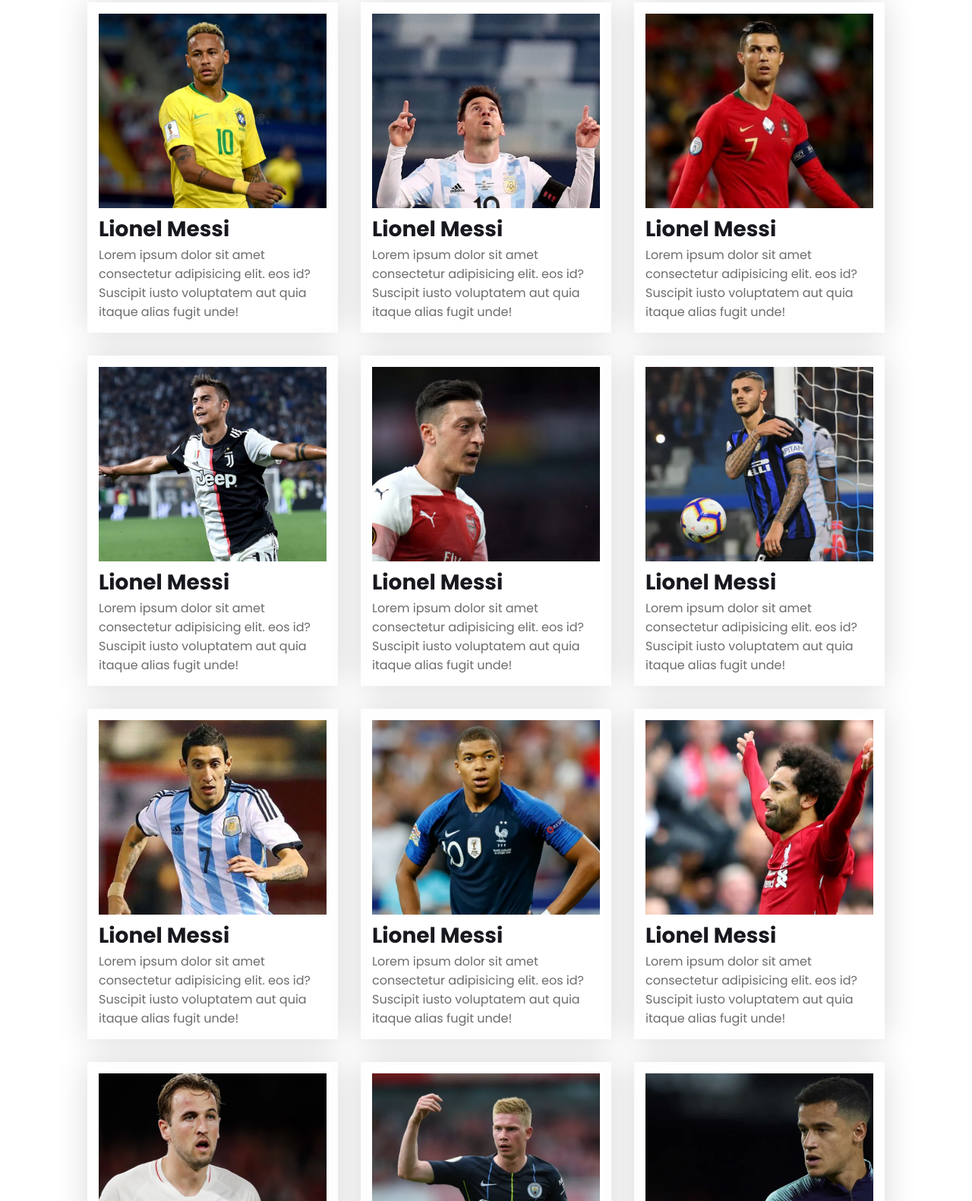
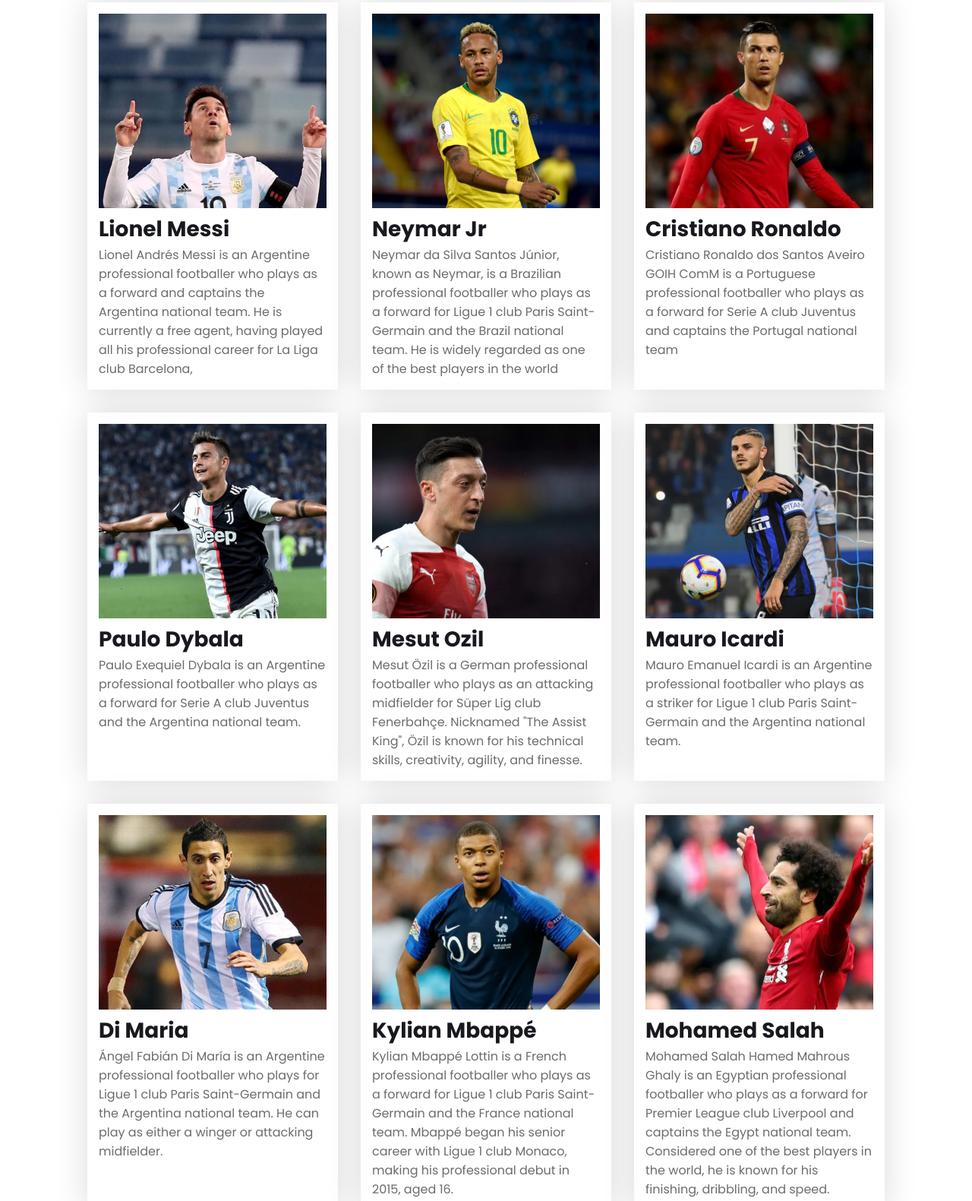
Before and after one commit to taohidbhuyian/responsive-assigment-2-repo, a plain HTML site: page index.html in a window 1280 px wide. Shown: the part 744-2325 px from the top of the page at 76% size. Drawn offline with Linux system fonts and the light colour scheme.

Commit message:
text complite

```diff
--- a/css/responcive.css
+++ b/css/responcive.css
@@ -94,7 +94,7 @@
 tab and other sami large dvaice
 ===============================*/
 
-@media only screen and (min-width: 689px) and (max-width: 991px){
+@media only screen and (min-width: 689px) and(max-width: 991px){
     .banner-wrapper {
         width: 100%;
     }
@@ -109,4 +109,8 @@ tab and other sami large dvaice
     .category-wrapper {
         grid-template-columns: repeat(3, 1fr);
     }
+    .footer-img img {
+        width: 275px;
+        height: 63px;
+    }
 }
--- a/index.html
+++ b/index.html
@@ -47,11 +47,11 @@
                 <!-- singel player part start here -->
                 <div class="player">
                     <div class="player-img">
-                        <img src="images/players/player-1.png" alt="player image">
+                        <img src="images/players/player-2.png" alt="player image">
                     </div>
                     <div class="player-text">
                         <h3>Lionel Messi</h3>
-                        <p>Lorem ipsum dolor sit amet consectetur adipisicing elit. eos id? Suscipit iusto voluptatem aut quia itaque alias fugit unde!</p>
+                        <p>Lionel Andrés Messi is an Argentine professional footballer who plays as a forward and captains the Argentina national team. He is currently a free agent, having played all his professional career for La Liga club Barcelona,</p>
                     </div>
                 </div>
                 <!-- singel player part end here -->
@@ -59,11 +59,11 @@
                 <!-- singel player part start here -->
                 <div class="player">
                     <div class="player-img">
-                        <img src="images/players/player-2.png" alt="player image">
+                        <img src="images/players/player-1.png" alt="player image">
                     </div>
                     <div class="player-text">
-                        <h3>Lionel Messi</h3>
-                        <p>Lorem ipsum dolor sit amet consectetur adipisicing elit. eos id? Suscipit iusto voluptatem aut quia itaque alias fugit unde!</p>
+                        <h3>Neymar Jr</h3>
+                        <p>Neymar da Silva Santos Júnior, known as Neymar, is a Brazilian professional footballer who plays as a forward for Ligue 1 club Paris Saint-Germain and the Brazil national team. He is widely regarded as one of the best players in the world</p>
                     </div>
                 </div>
                 <!-- singel player part end here -->
@@ -74,8 +74,8 @@
                         <img src="images/players/player-3.png" alt="player image">
                     </div>
                     <div class="player-text">
-                        <h3>Lionel Messi</h3>
-                        <p>Lorem ipsum dolor sit amet consectetur adipisicing elit. eos id? Suscipit iusto voluptatem aut quia itaque alias fugit unde!</p>
+                        <h3>Cristiano Ronaldo</h3>
+                        <p>Cristiano Ronaldo dos Santos Aveiro GOIH ComM is a Portuguese professional footballer who plays as a forward for Serie A club Juventus and captains the Portugal national team</p>
                     </div>
                 </div>
                 <!-- singel player part end here -->
@@ -86,8 +86,8 @@
                         <img src="images/players/player-4.png" alt="player image">
                     </div>
                     <div class="player-text">
-                        <h3>Lionel Messi</h3>
-                        <p>Lorem ipsum dolor sit amet consectetur adipisicing elit. eos id? Suscipit iusto voluptatem aut quia itaque alias fugit unde!</p>
+                        <h3>Paulo Dybala</h3>
+                        <p>Paulo Exequiel Dybala is an Argentine professional footballer who plays as a forward for Serie A club Juventus and the Argentina national team.</p>
                     </div>
                 </div>
                 <!-- singel player part end here -->
@@ -98,8 +98,8 @@
                         <img src="images/players/player-5.png" alt="player image">
                     </div>
                     <div class="player-text">
-                        <h3>Lionel Messi</h3>
-                        <p>Lorem ipsum dolor sit amet consectetur adipisicing elit. eos id? Suscipit iusto voluptatem aut quia itaque alias fugit unde!</p>
+                        <h3>Mesut Ozil </h3>
+                        <p>Mesut Özil is a German professional footballer who plays as an attacking midfielder for Süper Lig club Fenerbahçe. Nicknamed "The Assist King", Özil is known for his technical skills, creativity, agility, and finesse.</p>
                     </div>
                 </div>
                 <!-- singel player part end here -->
@@ -110,8 +110,8 @@
                         <img src="images/players/player-6.png" alt="player image">
                     </div>
                     <div class="player-text">
-                        <h3>Lionel Messi</h3>
-                        <p>Lorem ipsum dolor sit amet consectetur adipisicing elit. eos id? Suscipit iusto voluptatem aut quia itaque alias fugit unde!</p>
+                        <h3>Mauro Icardi </h3>
+                        <p>Mauro Emanuel Icardi is an Argentine professional footballer who plays as a striker for Ligue 1 club Paris Saint-Germain and the Argentina national team.</p>
                     </div>
                 </div>
                 <!-- singel player part end here -->
@@ -122,8 +122,8 @@
                         <img src="images/players/player-7.png" alt="player image">
                     </div>
                     <div class="player-text">
-                        <h3>Lionel Messi</h3>
-                        <p>Lorem ipsum dolor sit amet consectetur adipisicing elit. eos id? Suscipit iusto voluptatem aut quia itaque alias fugit unde!</p>
+                        <h3>Di Maria</h3>
+                        <p>Ángel Fabián Di María is an Argentine professional footballer who plays for Ligue 1 club Paris Saint-Germain and the Argentina national team. He can play as either a winger or attacking midfielder.</p>
                     </div>
                 </div>
                 <!-- singel player part end here -->
@@ -134,8 +134,8 @@
                         <img src="images/players/player-8.png" alt="player image">
                     </div>
                     <div class="player-text">
-                        <h3>Lionel Messi</h3>
-                        <p>Lorem ipsum dolor sit amet consectetur adipisicing elit. eos id? Suscipit iusto voluptatem aut quia itaque alias fugit unde!</p>
+                        <h3>Kylian Mbappé</h3>
+                        <p>Kylian Mbappé Lottin is a French professional footballer who plays as a forward for Ligue 1 club Paris Saint-Germain and the France national team. Mbappé began his senior career with Ligue 1 club Monaco, making his professional debut in 2015, aged 16.</p>
                     </div>
                 </div>
                 <!-- singel player part end here -->
@@ -146,8 +146,8 @@
                         <img src="images/players/player-9.png" alt="player image">
                     </div>
                     <div class="player-text">
-                        <h3>Lionel Messi</h3>
-                        <p>Lorem ipsum dolor sit amet consectetur adipisicing elit. eos id? Suscipit iusto voluptatem aut quia itaque alias fugit unde!</p>
+                        <h3>Mohamed Salah</h3>
+                        <p>Mohamed Salah Hamed Mahrous Ghaly is an Egyptian professional footballer who plays as a forward for Premier League club Liverpool and captains the Egypt national team. Considered one of the best players in the world, he is known for his finishing, dribbling, and speed.</p>
                     </div>
                 </div>
                 <!-- singel player part end here -->
@@ -158,8 +158,8 @@
                         <img src="images/players/player-10.png" alt="player image">
                     </div>
                     <div class="player-text">
-                        <h3>Lionel Messi</h3>
-                        <p>Lorem ipsum dolor sit amet consectetur adipisicing elit. eos id? Suscipit iusto voluptatem aut quia itaque alias fugit unde!</p>
+                        <h3>Harry Kane</h3>
+                        <p>Harry Edward Kane MBE is an English professional footballer who plays as a striker for Premier League club Tottenham Hotspur and captains the England national team. Regarded as one of the best strikers in the world, Kane is known for his prolific goalscoring record and ability to link play.</p>
                     </div>
                 </div>
                 <!-- singel player part end here -->
@@ -170,8 +170,8 @@
                         <img src="images/players/player-11.png" alt="player image">
                     </div>
                     <div class="player-text">
-                        <h3>Lionel Messi</h3>
-                        <p>Lorem ipsum dolor sit amet consectetur adipisicing elit. eos id? Suscipit iusto voluptatem aut quia itaque alias fugit unde!</p>
+                        <h3>Kevin De Bruyne</h3>
+                        <p>Kevin De Bruyne is a Belgian professional footballer who plays as a midfielder for Premier League club Manchester City, where he is vice-captain, and the Belgium national team.</p>
                     </div>
                 </div>
                 <!-- singel player part end here -->
@@ -182,8 +182,8 @@
                         <img src="images/players/player-12.png" alt="player image">
                     </div>
                     <div class="player-text">
-                        <h3>Lionel Messi</h3>
-                        <p>Lorem ipsum dolor sit amet consectetur adipisicing elit. eos id? Suscipit iusto voluptatem aut quia itaque alias fugit unde!</p>
+                        <h3>Philippe Coutinho</h3>
+                        <p>Philippe Coutinho Correia is a Brazilian professional footballer who plays as an attacking midfielder or winger for Spanish club Barcelona and the Brazil national team. He is known for his combination of vision, passing, dribbling and ability to conjure curving long-range strikes.</p>
                     </div>
                 </div>
                 <!-- singel player part end here -->
@@ -234,12 +234,12 @@
             <div class="category">
                 <div class="category-text">
                     <h3>Forwards</h3>
-                    <p><a href="#">Antoine Griezmann</a></p>
+                    <p><a href="#">Mohamed Salah</a></p>
                     <p><a href="#">Lionel Messi</a></p>
-                    <p><a href="#"></a></p>
-                    <p><a href="#"></a></p>
-                    <p><a href="#"></a></p>
-                    <p><a href="#"></a></p>
+                    <p><a href="#">Neymar Jr</a></p>
+                    <p><a href="#">Cristiano Ronaldo</a></p>
+                    <p><a href="#">Kylian Mbappé</a></p>
+                    <p><a href="#">Di Maria</a></p>
                 </div>
             </div>
             <!-- category item start here -->
```
